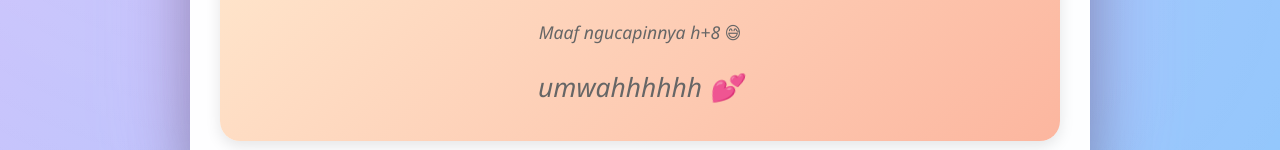
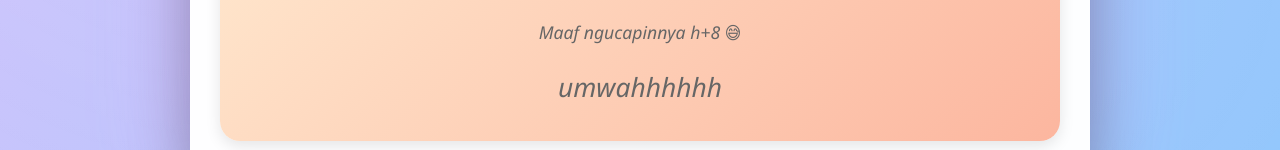
Before and after one commit to Verydw12/hbdikoi, a plain HTML site: page index.html in a window 1280 px wide. Shown: the part 917-1067 px from the top of the page. Drawn offline with Linux system fonts and the light colour scheme.

Commit message:
Add files via upload

```diff
--- a/index.html
+++ b/index.html
@@ -260,7 +260,7 @@
 
                 <div class="closing">
                     <p>Maaf ngucapinnya h+8 😅</p>
-                    <p style="font-size: 1.5em; margin-top: 10px;">umwahhhhhh 💕</p>
+                    <p style="font-size: 1.5em; margin-top: 10px;">umwahhhhhh</p>
                 </div>
             </div>
         </div>
```
